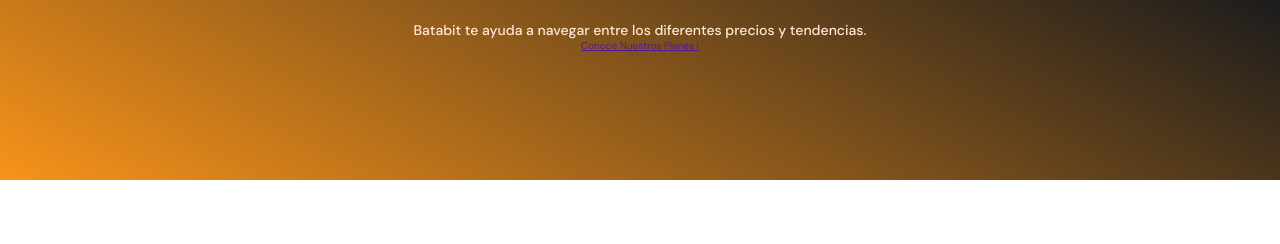
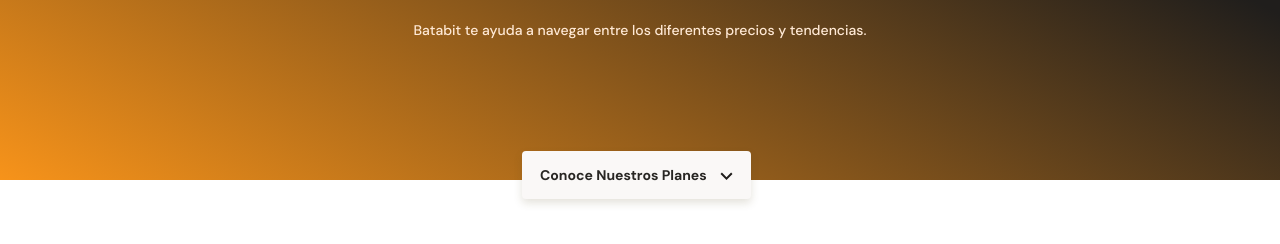
Before and after one commit to fertejerina/mobile-first-layout-course, a plain HTML site: page index.html in a window 1280 px wide. Shown: the part 154-398 px from the top of the page. Drawn offline with Linux system fonts and the light colour scheme.

Commit message:
se termino el header

```diff
--- a/index.html
+++ b/index.html
@@ -19,7 +19,7 @@
         <div class="header--title-container">
             <h1>La próxima revolución en el intercambio de criptomonedas.</h1>
             <p>Batabit te ayuda a navegar entre los diferentes precios y tendencias.</p>
-            <a href="" class="header--button">Conoce Nuestros Planes <span>i</span></a>
+            <a href="" class="header--button">Conoce Nuestros Planes <span></span></a>
         </div>
     </header>
     <main>
--- a/style.css
+++ b/style.css
@@ -69,3 +69,33 @@ header img {
     text-align: center;
     color: var(--soft-orange)
 }
+
+.header--title-container .header--button{
+    position: absolute;
+    left: calc(50% - 118px);
+    top: 270px;
+    display: block;
+    margin-top: 35px;
+    padding: 15px;
+    width: 229px;
+    height: 48px;
+    background-color: var(--off-white);
+    border-radius: 4px;
+    /* sombras:*/
+    box-shadow: 0px 4px 8px rgba(89, 73, 30, 0.16);
+    border: none;
+    font-size: 1.4rem;
+    font-weight: bold;
+    text-decoration: none;
+    color: var(--black);
+
+}
+
+.header--button span {
+    display: inline-block;
+    width: 13px;
+    height: 8px;
+    margin-left: 10px;
+    background-position: center;
+    background-image: url(./assets/icons/arrowDown.svg)
+}
```
